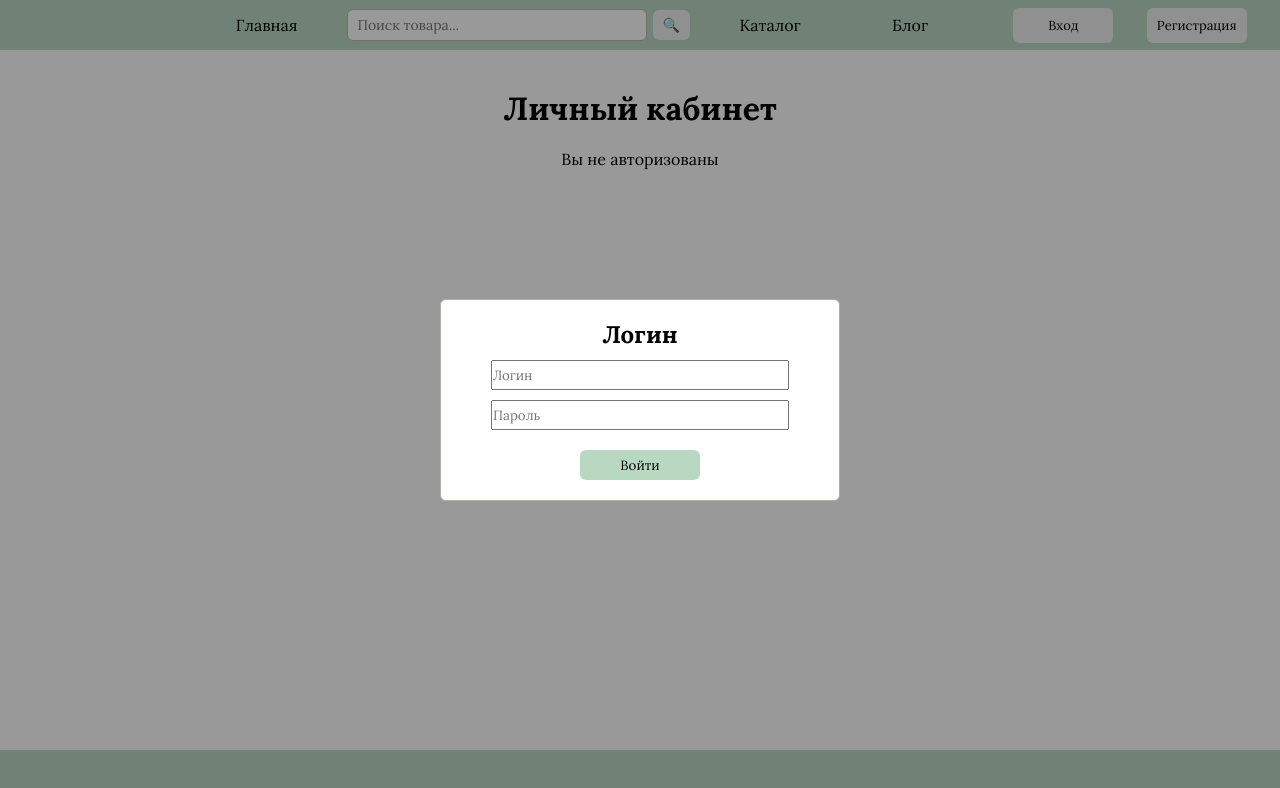
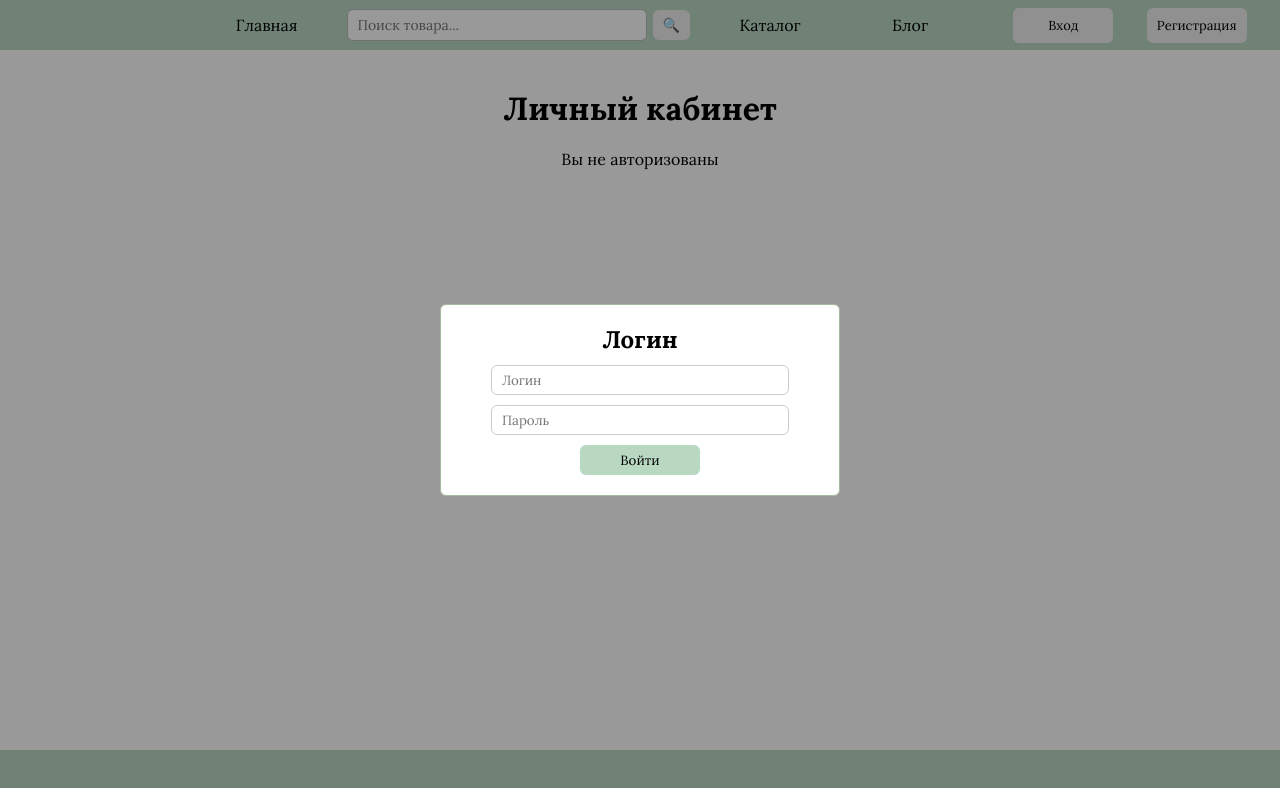
Before and after one commit to xRODIPITx/pm09_proizvod_mvek, a Next.js app: page /cabinet in a window 1280 px wide. Both pictures are taken after a click on the button "Вход". Shown: the top 788 px of the page. Built offline with nearby package versions, Linux system fonts and the light colour scheme.

Commit message:
css update

```diff
--- a/styles/Cabinet.css
+++ b/styles/Cabinet.css
@@ -16,7 +16,6 @@
   height: 30px;
   width: 300px;
   margin-bottom: 10px;
-  border-radius: 6px;
 }
 
 .Cabinet p {
--- a/styles/CartOrder.css
+++ b/styles/CartOrder.css
@@ -11,9 +11,3 @@
   align-items: center;
   justify-content: center;
 }
-
-.order-form input {
-  padding: 8px 10px;
-  border: 1px solid #ccc;
-  border-radius: 6px;
-}
--- a/styles/ModalBox.css
+++ b/styles/ModalBox.css
@@ -25,6 +25,7 @@
   width: 100%;
   height: 30px;
   margin-bottom: 10px;
+  /* border: 1px solid #ccc; */
 }
 
 .ModalBox button {
@@ -34,7 +35,7 @@
   border: none;
   border-radius: 6px;
   cursor: pointer;
-  margin: 10px 10px 0 10px;
+  margin: 0 10px 0 10px;
 }
 
 .ModalBox button:hover {
--- a/styles/index.css
+++ b/styles/index.css
@@ -36,3 +36,9 @@ button.danger {
 button.danger:hover {
   background: #b94743;
 }
+
+input {
+  border: 1px solid #ccc;
+  border-radius: 6px;
+  padding-left: 10px;
+}
```
